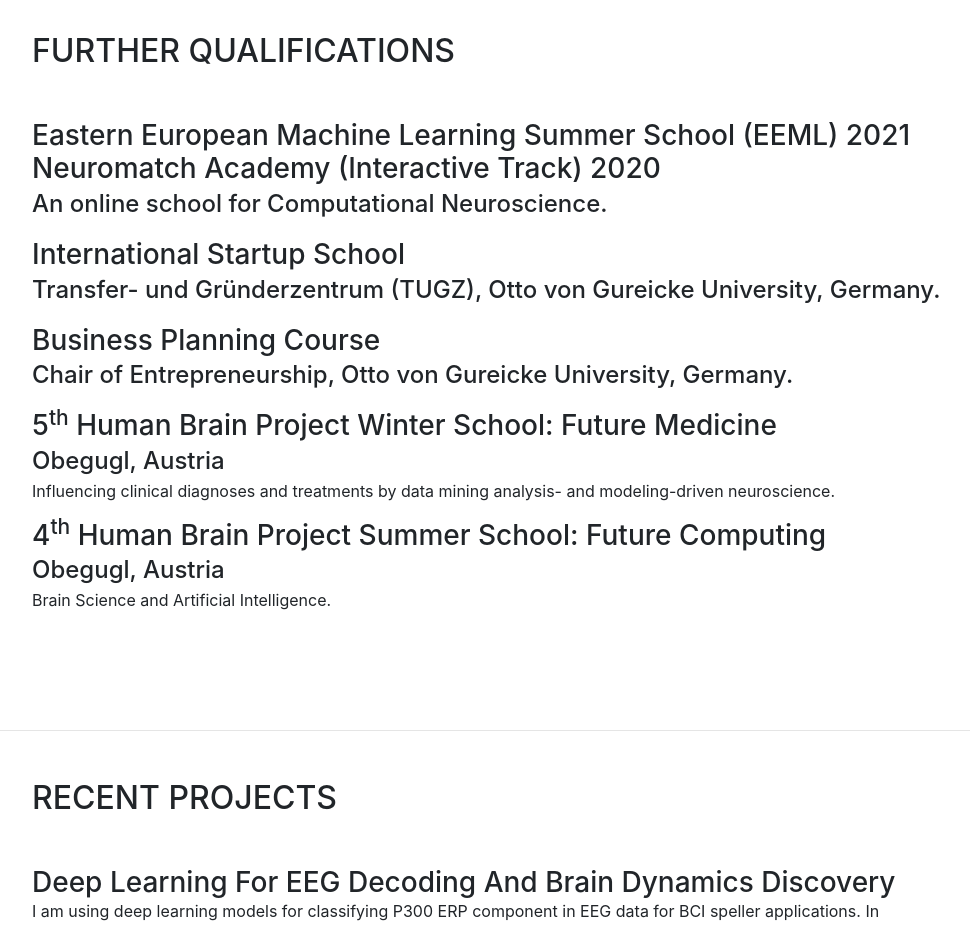
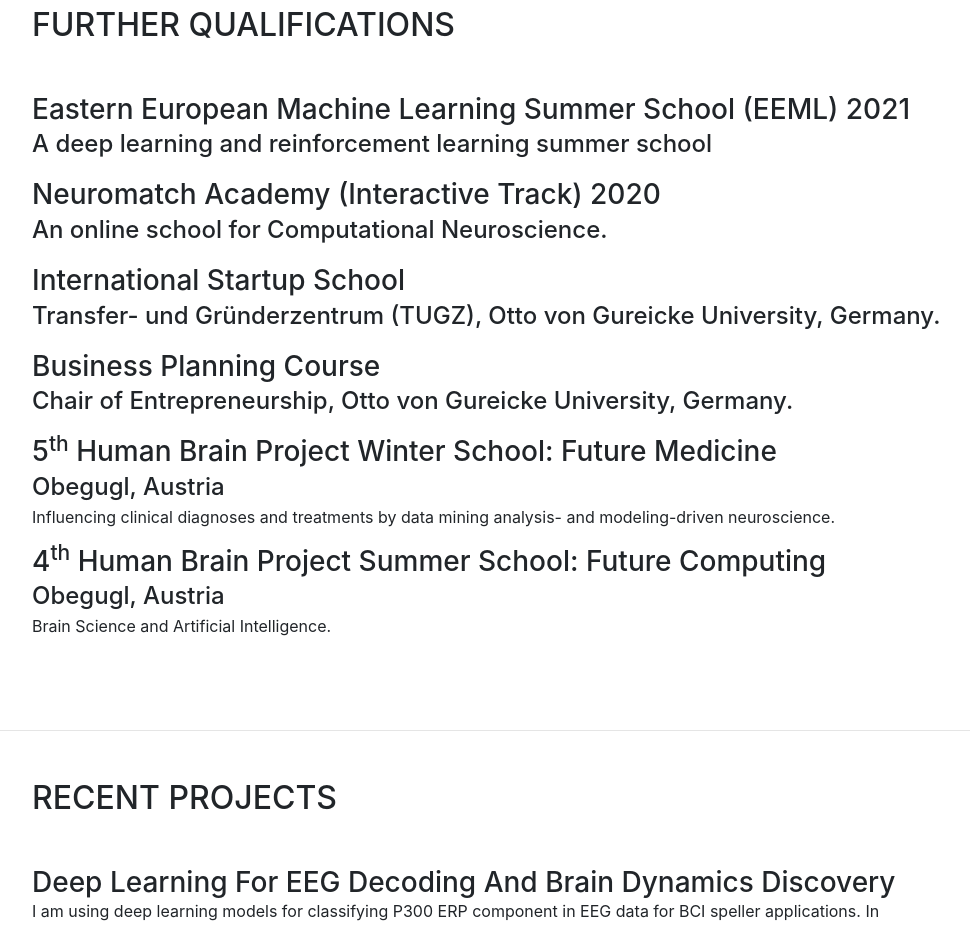
Before and after one commit to amr-farahat/amr-farahat.github.io, a website with bundled scripts: page index.html in a window 1280 px wide. Shown: the part 4020-4946 px from the top of the page, without its empty margins (288-1258 px from the left). Built offline with nearby package versions, Linux system fonts and the light colour scheme; some icons are missing; a web font is replaced by a local one.

Commit message:
update eeml

```diff
--- a/index.html
+++ b/index.html
@@ -335,7 +335,7 @@
           <div class="resume-item d-flex flex-column flex-md-row">
             <div class="resume-content mr-auto">
               <h3 class="mb-0">Eastern European Machine Learning Summer School (EEML) 2021</h3>
-
+              <div class="subheading mb-3">A deep learning and reinforcement learning summer school</div>
             </div>
           </div>
 
```
